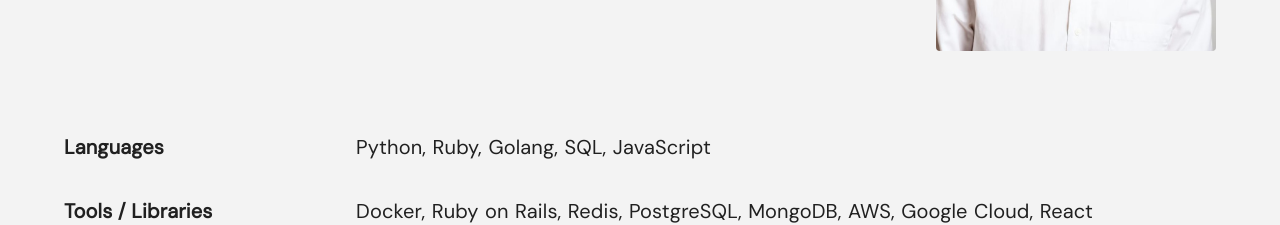
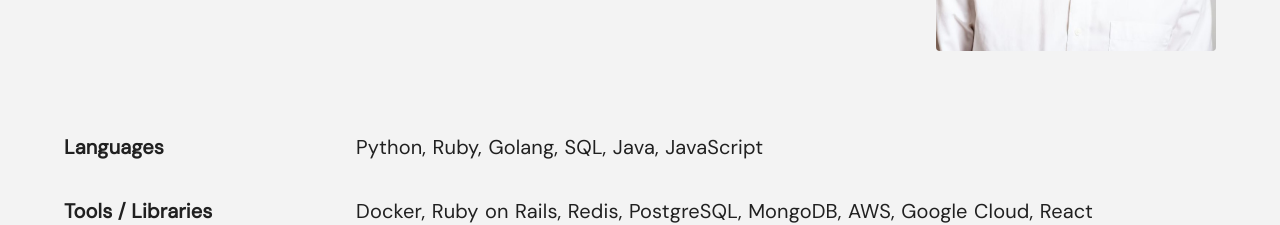
Before and after one commit to CookieHoodie/cookiehoodie.github.io, a Next.js app: page / in a window 1280 px wide. Shown: the part 980-1205 px from the top of the page. Built offline with nearby package versions, Linux system fonts and the light colour scheme.

Commit message:
Add Java to skills

```diff
--- a/components/Skills.js
+++ b/components/Skills.js
@@ -5,7 +5,7 @@
 import Divider from "@mui/material/Divider";
 
 const skills = [
-  { title: "Languages", details: "Python, Ruby, Golang, SQL, JavaScript" },
+  { title: "Languages", details: "Python, Ruby, Golang, SQL, Java, JavaScript" },
   {
     title: "Tools / Libraries",
     details:
```
Also changed, not shown: 1 other file (tests, documents, lock files or other folders).
